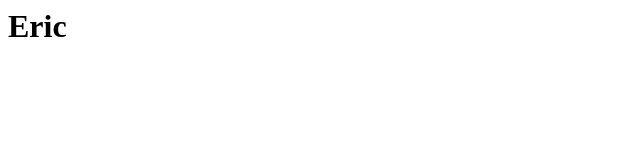
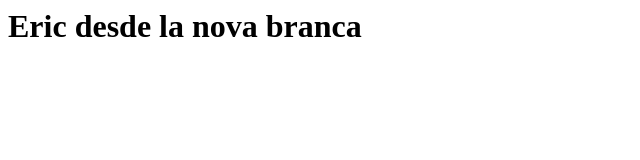
Before and after one commit to EricRubioSanchez/Eric_Rubio_PT01_UF2, a plain HTML site: page index.html in a window 1280 px wide. Shown: the whole page, without its empty margins (0-640 px from the left). Drawn offline with Linux system fonts and the light colour scheme.

Commit message:
Modificat el index.html amb la nova branca

```diff
--- a/index.html
+++ b/index.html
@@ -1 +1 @@
-<header><h1>Eric</h1></header>
+<header><h1>Eric desde la nova branca</h1></header>
```
